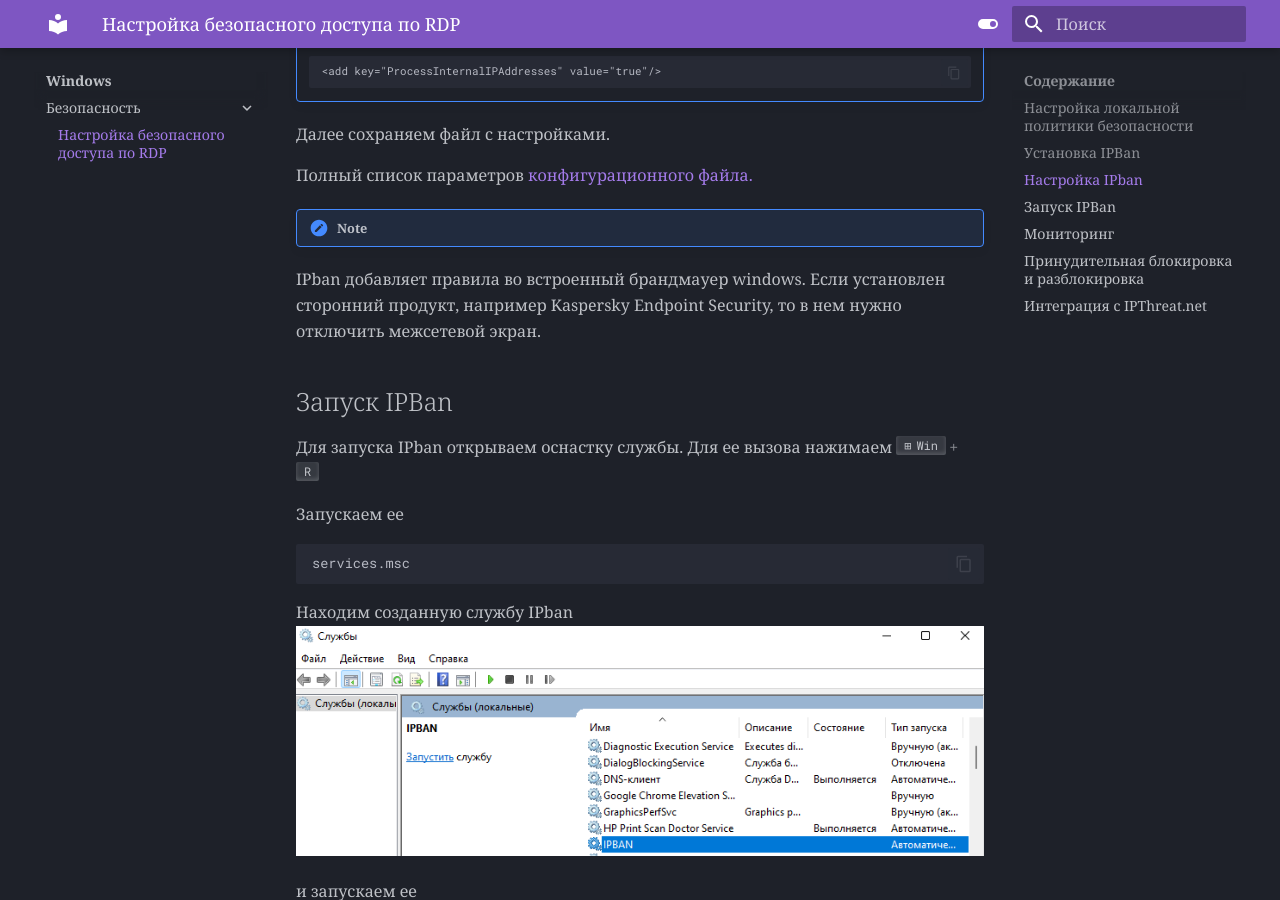
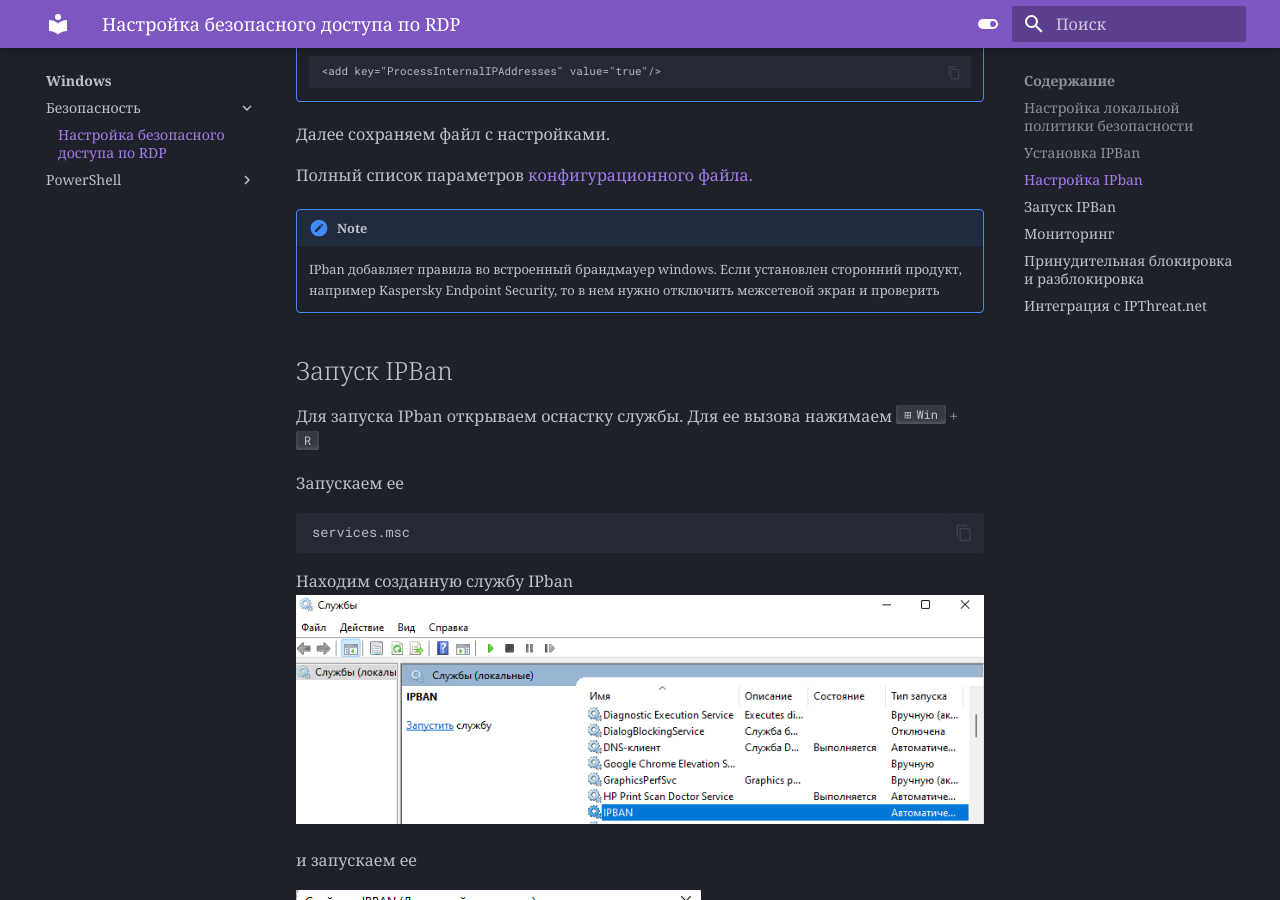
Before and after one commit to Iamseniordevops/DevOpsDocs, an MkDocs documentation site: the page built from docs/Windows/ipban.md, in a window 1280 px wide and 900 px high, scrolled down 2882 px. Built offline with MkDocs 1.6.1 and Material for MkDocs 9.7.7, drawn with Linux system fonts in a browser that asks for light colours; some of the changed text lies outside the part shown.

Commit message:
$add info about Powershell

````diff
--- a/docs/Windows/ipban.md
+++ b/docs/Windows/ipban.md
@@ -71,7 +71,7 @@
 Полный список параметров [конфигурационного файла.](https://github.com/DigitalRuby/IPBan/wiki/Configuration)
 
 !!! note
-IPban добавляет правила во встроенный брандмауер windows. Если установлен сторонний продукт, например Kaspersky Endpoint Security, то в нем нужно отключить межсетевой экран.
+    IPban добавляет правила во встроенный брандмауер windows. Если установлен сторонний продукт, например Kaspersky Endpoint Security, то в нем нужно отключить межсетевой экран и проверить
 ## Запуск IPBan
 Для запуска IPban открываем оснастку службы. Для ее вызова нажимаем ++win+r++
 
@@ -113,7 +113,11 @@
 eventvwr.msc
 ```
 
-Далее  журналы Windows - Безопасность. Справа на вкладке действия нажимаем фильтр текущего журнала и устанавливаем фильтр по событию 4625
+Далее  журналы Windows - Безопасность. Справа на вкладке действия нажимаем фильтр текущего журнала и устанавливаем фильтр по событию
+```
+4625
+```
+
 ![](Image/ipban_2023-11-14-14-34-45.png)
 ## Принудительная блокировка и разблокировка
 
````
Also changed, not shown: docs/Windows/powershell.md (added, +15 -0 lines), docs/Windows/.pages.
